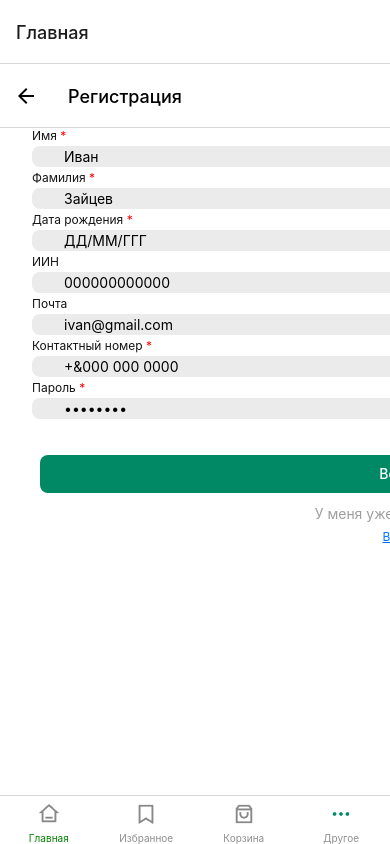
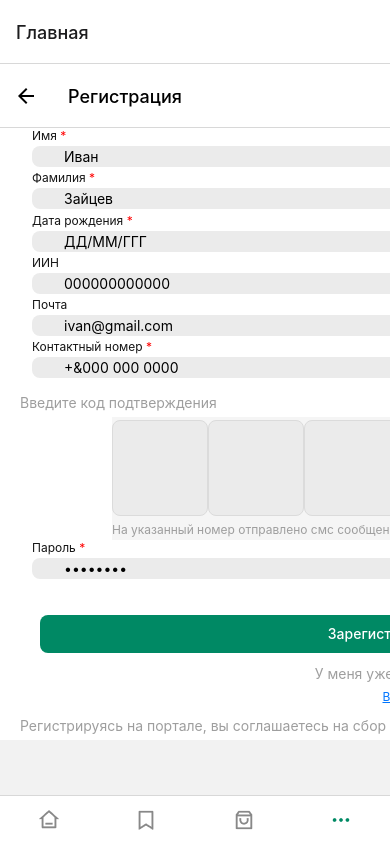
Before and after one commit to Chepman32/MedTalk, a React Native app: screen /SignUp in a window 390 px wide. Built offline with nearby package versions, Linux system fonts and the light colour scheme.

Commit message:
SMSverification

```diff
--- a/App.jsx
+++ b/App.jsx
@@ -31,6 +31,7 @@ function HomeStackNavigator() {
       <Stack.Screen name="Home" component={Home} options={{ headerShown: false }} />
       <Stack.Screen name="SignIn" component={SignIn} options={{ title: 'Войти', headerLeft: null }} />
       <Stack.Screen name="SignUp" component={SignUp} options={{ title: 'Регистрация' }} />
+      <Stack.Screen name="PrivacyPolicy" component={PrivacyPolicy} options={{ title: 'Политика конфиденциальности', }} />
     </Stack.Navigator>
   );
 }
@@ -77,6 +78,7 @@ export default function App() {
             <Image width={20} height={20} source={require('./assets/icons/home-page.png')} />
           ),
           tabBarActiveTintColor: 'green',
+          tabBarShowLabel: false
         }} />
         <Tab.Screen name="Избранное" component={FavoriteStackNavigator} options={{
           tabBarIcon: ({ }) => (
--- a/components/InputContainer.jsx
+++ b/components/InputContainer.jsx
@@ -2,7 +2,7 @@ import { View, Text, StyleSheet, TextInput } from 'react-native';
 import React, { useState } from 'react';
 import { SCREEN_HEIGHT, SCREEN_WIDTH } from '../constants';
 
-export const InputContainer = ({ text, value, setValue, placeholder, isRequired }) => {
+export const InputContainer = ({ text, type, value, setValue, placeholder, isRequired }) => {
   const [isValid, setIsValid] = useState(true);
 
   const validateInput = (input) => {
@@ -21,7 +21,7 @@ export const InputContainer = ({ text, value, setValue, placeholder, isRequired
         value={value}
         onChangeText={(text) => {
           setValue(text);
-          validateInput(text);
+          type === "name" && validateInput(text) || type === "secondName" && validateInput(text);
         }}
         style={[styles.input, !isValid && styles.inputError]} // Apply error style if input is not valid
         placeholder={placeholder}
@@ -38,6 +38,7 @@ export const InputContainer = ({ text, value, setValue, placeholder, isRequired
 const styles = StyleSheet.create({
   container: {
     alignItems: 'flex-start',
+    paddingBottom: SCREEN_HEIGHT * 0.0005,
     backgroundColor: '#fff',
   },
   row: {
--- /dev/null
+++ b/components/SMSverification.jsx
@@ -0,0 +1,217 @@
+import React, { useState, useEffect, useRef } from 'react';
+import { View, Text, TextInput, StyleSheet, SafeAreaView } from 'react-native';
+import { SCREEN_HEIGHT, SCREEN_WIDTH } from '../constants';
+
+export const SMSverification = () => {
+  const [digit1, setDigit1] = useState("");
+  const [digit2, setDigit2] = useState("");
+  const [digit3, setDigit3] = useState("");
+  const [digit4, setDigit4] = useState("");
+  const [digit5, setDigit5] = useState("");
+  const [digit6, setDigit6] = useState("");
+  const [countdown, setCountdown] = useState(59);
+
+  const digit1Ref = useRef(null);
+  const digit2Ref = useRef(null);
+  const digit3Ref = useRef(null);
+  const digit4Ref = useRef(null);
+  const digit5Ref = useRef(null);
+  const digit6Ref = useRef(null);
+
+  useEffect(() => {
+    const timer = setInterval(() => {
+      if (countdown > 0) {
+        setCountdown(countdown - 1);
+      }
+    }, 1000);
+
+    return () => clearInterval(timer);
+  }, [countdown]);
+
+  const handleDigit1Change = (text) => {
+    setDigit1(text);
+    if (text.length === 1) {
+      digit2Ref.current.focus();
+    }
+  };
+
+  const handleDigit2Change = (text) => {
+    setDigit2(text);
+    if (text.length === 1) {
+      digit3Ref.current.focus();
+    } else if (text.length === 0) {
+      digit1Ref.current.focus();
+    }
+  };
+
+  const handleDigit3Change = (text) => {
+    setDigit3(text);
+    if (text.length === 1) {
+      digit4Ref.current.focus();
+    } else if (text.length === 0) {
+      digit2Ref.current.focus();
+    }
+  };
+
+  const handleDigit4Change = (text) => {
+    setDigit4(text);
+    if (text.length === 1) {
+      digit5Ref.current.focus();
+    } else if (text.length === 0) {
+      digit3Ref.current.focus();
+    }
+  };
+
+  const handleDigit5Change = (text) => {
+    setDigit5(text);
+    if (text.length === 1) {
+      digit6Ref.current.focus();
+    } else if (text.length === 0) {
+      digit4Ref.current.focus();
+    }
+  };
+
+  const handleDigit6Change = (text) => {
+    setDigit6(text);
+    if (text.length === 0) {
+      digit5Ref.current.focus();
+    }
+  };
+
+  const handleBackspace = (ref) => {
+    const input = ref.current;
+    if (input && input.isFocused()) {
+      const prevInput = getPreviousInput(ref);
+      if (prevInput) {
+        prevInput.current.clear();
+        prevInput.current.focus();
+      }
+    }
+  };
+
+  const getPreviousInput = (currentRef) => {
+    if (currentRef === digit6Ref) return digit5Ref;
+    if (currentRef === digit5Ref) return digit4Ref;
+    if (currentRef === digit4Ref) return digit3Ref;
+    if (currentRef === digit3Ref) return digit2Ref;
+    if (currentRef === digit2Ref) return digit1Ref;
+    return null;
+  };
+
+  return (
+    <SafeAreaView style={styles.container}>
+      <View style={styles.row}>
+        <TextInput
+          style={styles.digitInput}
+          onChangeText={handleDigit1Change}
+          value={digit1}
+          maxLength={1}
+          ref={digit1Ref}
+          keyboardType="number-pad"
+          onKeyPress={({ nativeEvent }) => {
+            if (nativeEvent.key === 'Backspace') {
+              handleBackspace(digit1Ref);
+            }
+          }}
+        />
+        <TextInput
+          style={styles.digitInput}
+          onChangeText={handleDigit2Change}
+          value={digit2}
+          maxLength={1}
+          ref={digit2Ref}
+          keyboardType="number-pad"
+          onKeyPress={({ nativeEvent }) => {
+            if (nativeEvent.key === 'Backspace') {
+              handleBackspace(digit2Ref);
+            }
+          }}
+        />
+        <TextInput
+          style={styles.digitInput}
+          onChangeText={handleDigit3Change}
+          value={digit3}
+          maxLength={1}
+          ref={digit3Ref}
+          keyboardType="number-pad"
+          onKeyPress={({ nativeEvent }) => {
+            if (nativeEvent.key === 'Backspace') {
+              handleBackspace(digit3Ref);
+            }
+          }}
+        />
+        <TextInput
+          style={styles.digitInput}
+          onChangeText={handleDigit4Change}
+          value={digit4}
+          maxLength={1}
+          ref={digit4Ref}
+          keyboardType="number-pad"
+          onKeyPress={({ nativeEvent }) => {
+            if (nativeEvent.key === 'Backspace') {
+              handleBackspace(digit4Ref);
+            }
+          }}
+        />
+        <TextInput
+          style={styles.digitInput}
+          onChangeText={handleDigit5Change}
+          value={digit5}
+          maxLength={1}
+          ref={digit5Ref}
+          keyboardType="number-pad"
+          onKeyPress={({ nativeEvent }) => {
+            if (nativeEvent.key === 'Backspace') {
+              handleBackspace(digit5Ref);
+            }
+          }}
+        />
+        <TextInput
+          style={styles.digitInput}
+          onChangeText={handleDigit6Change}
+          value={digit6}
+          maxLength={1}
+          ref={digit6Ref}
+          keyboardType="number-pad"
+          onKeyPress={({ nativeEvent }) => {
+            if (nativeEvent.key === 'Backspace') {
+              handleBackspace(digit6Ref);
+            }
+          }}
+        />
+      </View>
+      <Text style={styles.text}>
+        На указанный номер отправлено смс сообщение с кодом подтверждения - {countdown} сек
+      </Text>
+    </SafeAreaView>
+  );
+};
+
+const styles = StyleSheet.create({
+  container: {
+    padding: SCREEN_WIDTH * 0.03,
+    backgroundColor: "rgba(245, 245, 245, 1)"
+  },
+  row: {
+    width: "100%",
+    flexDirection: "row",
+    justifyContent: "space-between"
+  },
+  text: {
+    marginVertical: SCREEN_HEIGHT * 0.005,
+    fontSize: 12,
+    lineHeight: 15,
+    fontWeight: "400",
+    color: "rgba(158, 158, 158, 1)"
+  },
+  digitInput: {
+    width: SCREEN_WIDTH * 0.12,
+    height: SCREEN_WIDTH * 0.12,
+    marginVertical: SCREEN_HEIGHT * 0.005,
+    paddingLeft: SCREEN_WIDTH * 0.04,
+    backgroundColor: 'rgba(235, 235, 235, 1)',
+    borderWidth: 1,
+    borderColor: "rgba(219, 219, 219, 1)",
+    borderRadius: 8,
+  },
+});
--- a/screens/SignIn.jsx
+++ b/screens/SignIn.jsx
@@ -40,21 +40,6 @@ const styles = StyleSheet.create({
     alignItems: "center",
     paddingVertical: SCREEN_HEIGHT * 0.05,
     backgroundColor: "#fff",
-  },
-    mainText: {
-      marginBottom: SCREEN_HEIGHT * 0.01,
-    fontWeight: '400',
-    fontSize: 12,
-    lineHeight: 15,
-    color: 'rgba(21, 21, 21, 1)',
-  },
-  input: {
-    width: SCREEN_WIDTH * 0.92,
-    height: SCREEN_HEIGHT * 0.035,
-    marginVertical: SCREEN_HEIGHT * 0.005,
-    paddingLeft: SCREEN_WIDTH * 0.04,
-    backgroundColor: 'rgba(235, 235, 235, 1)',
-    borderRadius: 8,
   },
   text: {
     fontWeight: '400',
--- a/screens/SignUp.jsx
+++ b/screens/SignUp.jsx
@@ -1,10 +1,11 @@
 
 /* eslint-disable quotes */
 import React, { useState } from 'react';
-import {SafeAreaView, StyleSheet, Text, TextInput, TouchableOpacity, View } from 'react-native';
+import {SafeAreaView, ScrollView, StyleSheet, Text, TextInput, TouchableOpacity, View } from 'react-native';
 import { SCREEN_HEIGHT, SCREEN_WIDTH } from '../constants';
 import { InputContainer } from '../components/InputContainer';
 import { useNavigation } from '@react-navigation/native';
+import { SMSverification } from '../components/SMSverification';
 
 export const SignUp = () => {
   const [name, setName] = useState('');
@@ -18,25 +19,39 @@ export const SignUp = () => {
   const navigation = useNavigation()
 
   return (
-    <SafeAreaView style={styles.container}>
-      <InputContainer text="Имя" value={name} setValue={setName} placeholder="Иван" isRequired />
-      <InputContainer text="Фамилия" value={secondName} setValue={setSecondName} placeholder={"Зайцев"} isRequired />
+
+    <ScrollView><SafeAreaView style={styles.container}>
+
+      <InputContainer text="Имя" type="name" value={name} setValue={setName} placeholder="Иван" isRequired />
+      <InputContainer text="Фамилия" type="secondName" value={secondName} setValue={setSecondName} placeholder={"Зайцев"} isRequired />
       <InputContainer text="Дата рождения" value={dateOfBirth} setValue={setDateOfBirth} placeholder={"ДД/ММ/ГГГ"} isRequired />
       <InputContainer text="ИИН" value={IIN} setValue={setIIN} placeholder={"000000000000"} />
       <InputContainer text="Почта" value={email} setValue={setEmail} placeholder={"ivan@gmail.com"} />
       <InputContainer text="Контактный номер" value={phone} setValue={setPhone} isRequired placeholder={"+&000 000 0000"} />
+      <View style={{ width: SCREEN_WIDTH * 0.95, alignItems: "flex-start"}} >
+      <Text style={styles.greyText}>Введите код подтверждения</Text>
+      </View>
+      <SMSverification/>
       <InputContainer text="Пароль" value={password} setValue={setPassword} placeholder={"••••••••"} isRequired/>
       <View style={{ width: SCREEN_WIDTH * 0.95, alignItems: "flex-end"}} >
       <Text style={styles.greenText}>Забыли пароль?</Text>
       </View>
        <TouchableOpacity style={styles.button} >
-            <Text style={styles.buttonText}>Войти</Text>
+            <Text style={styles.buttonText}>Зарегистрироваться</Text>
       </TouchableOpacity>
       <Text style={styles.greyText}>У меня уже есть аккаунт</Text>
       <TouchableOpacity onPress={() => navigation.navigate("SignIn")} >
       <Text style={styles.linkText}>Войти</Text>
       </TouchableOpacity>
+      <View style={{ width: SCREEN_WIDTH * 0.95, flexDirection: "row", flexWrap: "wrap"}} >
+      <Text style={styles.greyText}>Регистрируясь на портале, вы соглашаетесь
+          на сбор и</Text>
+          <TouchableOpacity onPress={() => navigation.navigate("PrivacyPolicy")}>
+      <Text style={styles.linkText}>использование ваших данных</Text>
+    </TouchableOpacity>
+      </View>
     </SafeAreaView>
+    </ScrollView>
   );
 };
 
@@ -44,26 +59,13 @@ const styles = StyleSheet.create({
   container: {
     width: SCREEN_WIDTH,
     flex: 1,
-    alignItems: "center",
-    paddingVertical: SCREEN_HEIGHT * 0.05,
-    backgroundColor: "#fff",
+    alignItems: 'center',
+    paddingVertical: 30,
+    paddingHorizontal: 20,
+    backgroundColor: "#fff"
   },
     mainText: {
       marginBottom: SCREEN_HEIGHT * 0.01,
-    fontWeight: '400',
-    fontSize: 12,
-    lineHeight: 15,
-    color: 'rgba(21, 21, 21, 1)',
-  },
-  input: {
-    width: SCREEN_WIDTH * 0.92,
-    height: SCREEN_HEIGHT * 0.035,
-    marginVertical: SCREEN_HEIGHT * 0.005,
-    paddingLeft: SCREEN_WIDTH * 0.04,
-    backgroundColor: 'rgba(235, 235, 235, 1)',
-    borderRadius: 8,
-  },
-  text: {
     fontWeight: '400',
     fontSize: 12,
     lineHeight: 15,
@@ -92,22 +94,6 @@ const styles = StyleSheet.create({
         textAlign: 'center',
         color: '#fff',
   },
-  returnButton: {
-    width: SCREEN_WIDTH * 0.9,
-    justifyContent: 'center',
-    alignItems: 'center',
-    marginTop: SCREEN_HEIGHT * 0.01,
-    paddingVertical: SCREEN_HEIGHT * 0.015,
-    backgroundColor: 'rgba(245, 245, 245, 1)',
-    borderRadius: 8,
-},
-returnButtonText: {
-    fontSize: 14,
-    fontWeight: '500',
-    lineHeight: 20,
-    textAlign: 'center',
-    color: 'rgba(21, 21, 21, 1)',
-},
   greyText: {
     marginTop: SCREEN_HEIGHT * 0.02,
     marginBottom: SCREEN_HEIGHT * 0.01,
```
